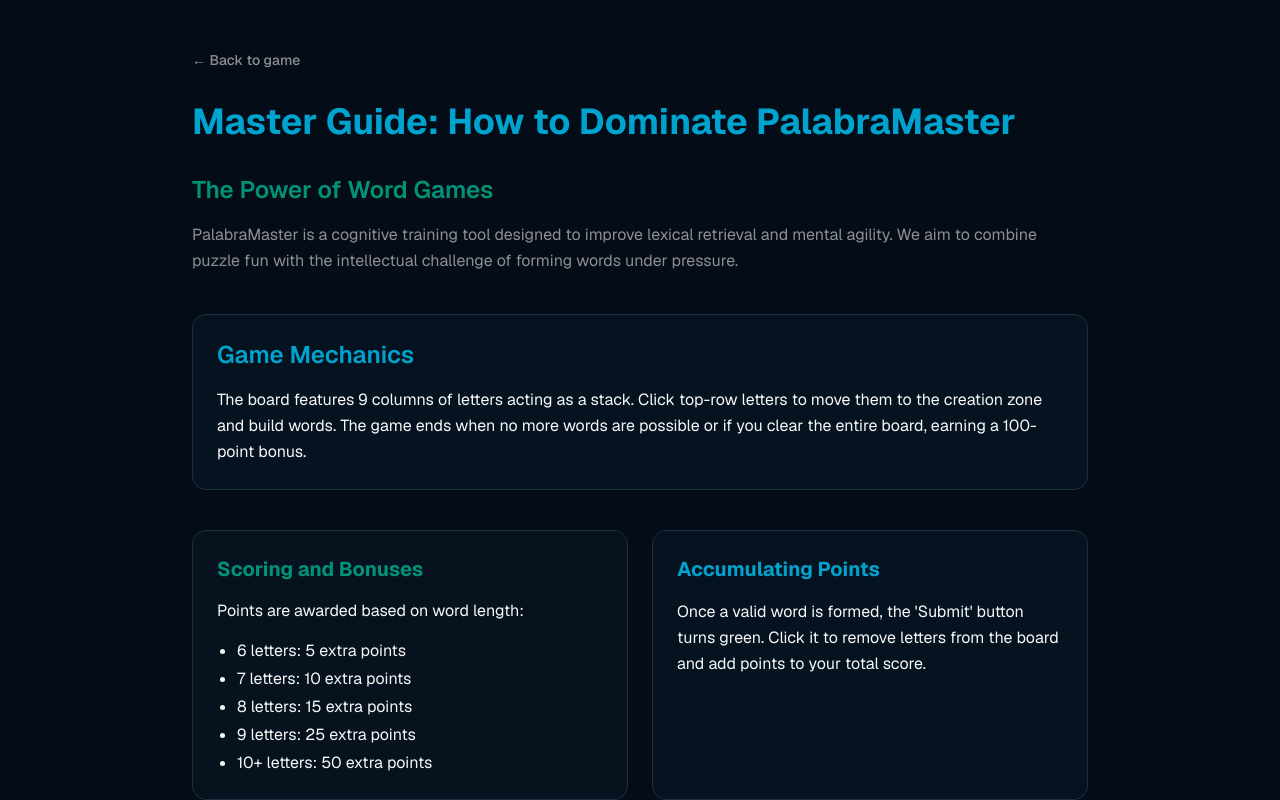
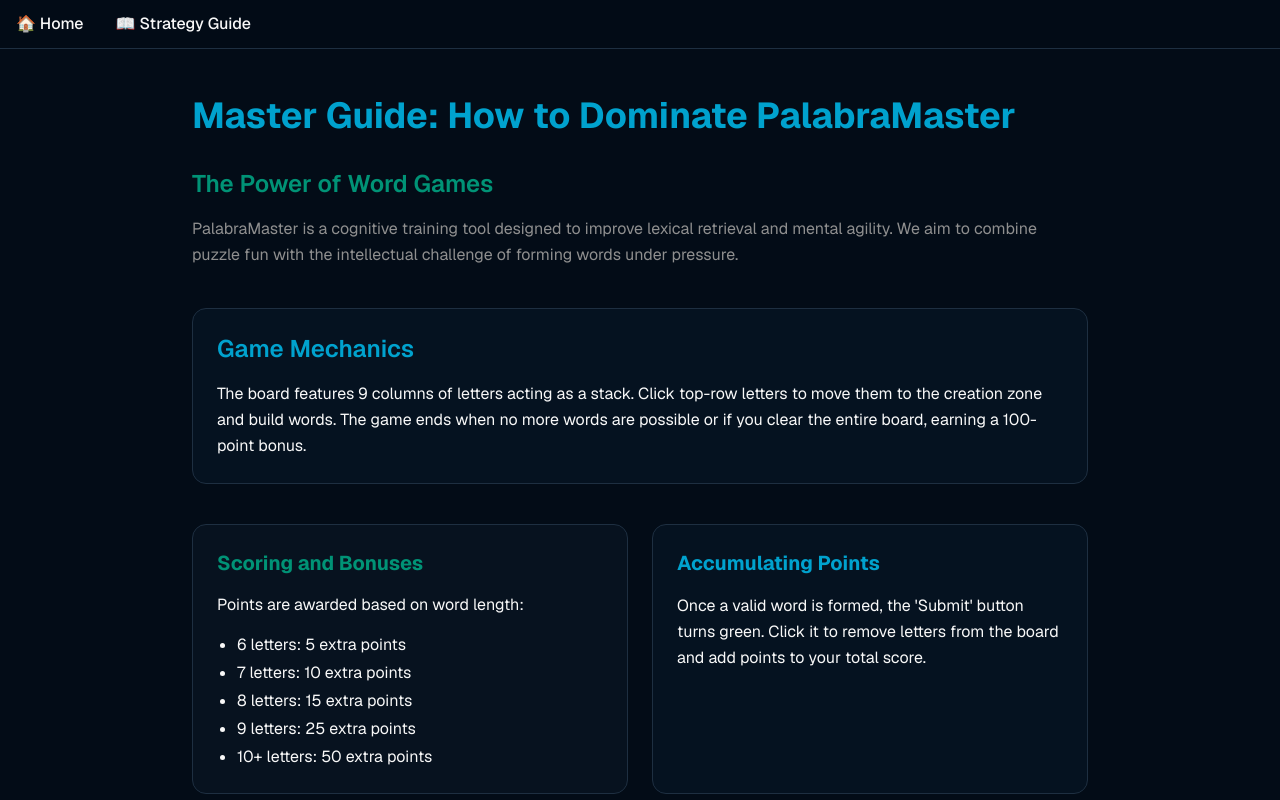
Before and after one commit to Bloobs/word-piston-game, a Next.js app: page /guia-juego in a window 1280 px wide. Shown: the top 800 px of the page. Built offline with nearby package versions, Linux system fonts and the light colour scheme.

Commit message:
Menu hamburguesa añadido

```diff
--- a/app/guia-juego/page.tsx
+++ b/app/guia-juego/page.tsx
@@ -1,7 +1,6 @@
 "use client"
 
 import { useEffect, useState } from "react"
-import Link from "next/link"
 import { useLanguage } from "@/components/language-provider"
 import es from "@/messages/es.json"
 import en from "@/messages/en.json"
@@ -19,12 +18,8 @@ export default function GuiaJuego() {
   if (!mounted) return null
 
   return (
-    <main className="min-h-[100dvh] bg-background text-foreground flex flex-col items-center py-12 px-6">
+    <main className="min-h-[100dvh] bg-background text-foreground flex flex-col items-center py-12 px-6 pt-24">
       <div className="max-w-4xl w-full">
-
-        <Link href="/" className="inline-block mb-8 text-sm font-medium text-muted-foreground hover:text-primary transition-colors">
-          &larr; {t.back_button}
-        </Link>
 
         <h1 className="text-4xl font-bold mb-8 text-primary">{t.title}</h1>
 
--- a/app/layout.tsx
+++ b/app/layout.tsx
@@ -9,6 +9,8 @@ import { SeoArticle } from "@/components/seo-article"
 import { SiteFooter } from "@/components/site-footer"
 import { ScrollToTop } from "@/components/scroll-to-top"
 import { LanguageProvider } from "@/components/language-provider"
+import { Navigation } from "@/components/navigation"
+import { GameStateProvider } from "@/components/game-state-provider"
 
 
 const _geist = Geist({ subsets: ["latin"] })
@@ -69,6 +71,8 @@ export default function RootLayout({
       </head>
       <body className="bg-background font-sans text-foreground antialiased" suppressHydrationWarning>
         <LanguageProvider>
+          <GameStateProvider>
+            <Navigation />
 
         {/* Script principal de AdSense usando next/script antes del contenido */}
         <Script
@@ -113,7 +117,7 @@ export default function RootLayout({
         {/* COMPONENTES GLOBALES SECUNDARIOS */}
         <InstallPWA />
         <NetworkMonitor />
-
+          </GameStateProvider>
         </LanguageProvider>
       </body>
     </html>
--- a/app/page.tsx
+++ b/app/page.tsx
@@ -3,7 +3,7 @@ import Link from "next/link"
 
 export default function Home() {
   return (
-    <main className="relative h-dvh w-full overflow-hidden bg-gradient-to-b from-background via-background to-card">
+    <main className="relative h-dvh w-full overflow-hidden bg-gradient-to-b from-background via-background to-card pt-16">
       <WordGame />
 
       {/* Enlace legal flotante obligatorio para AdSense */}
--- a/app/privacidad/page.tsx
+++ b/app/privacidad/page.tsx
@@ -19,7 +19,7 @@ export default function Privacidad() {
   const t = lang === "en" ? en.privacy : es.privacy
 
   return (
-    <div className="min-h-screen bg-background text-foreground p-6 md:p-12">
+    <div className="min-h-screen bg-background text-foreground p-6 md:p-12 pt-24">
       <div className="max-w-3xl mx-auto space-y-6">
         <Link href="/" className="text-primary hover:underline text-sm font-medium">
           &larr; {t.back_button}
--- /dev/null
+++ b/components/game-state-provider.tsx
@@ -0,0 +1,28 @@
+"use client"
+
+import { createContext, useContext, useState, ReactNode } from "react"
+
+interface GameStateContextType {
+  isGameActive: boolean
+  setIsGameActive: (active: boolean) => void
+}
+
+const GameStateContext = createContext<GameStateContextType | undefined>(undefined)
+
+export function GameStateProvider({ children }: { children: ReactNode }) {
+  const [isGameActive, setIsGameActive] = useState(false)
+
+  return (
+    <GameStateContext.Provider value={{ isGameActive, setIsGameActive }}>
+      {children}
+    </GameStateContext.Provider>
+  )
+}
+
+export function useGameState() {
+  const context = useContext(GameStateContext)
+  if (!context) {
+    throw new Error("useGameState must be used within GameStateProvider")
+  }
+  return context
+}
--- /dev/null
+++ b/components/navigation.tsx
@@ -0,0 +1,78 @@
+"use client"
+
+import { useState } from "react"
+import Link from "next/link"
+import { useLanguage } from "@/components/language-provider"
+import { useGameState } from "@/components/game-state-provider"
+import es from "@/messages/es.json"
+import en from "@/messages/en.json"
+import { Menu, X } from "lucide-react"
+import { Button } from "@/components/ui/button"
+
+export function Navigation() {
+  const { lang } = useLanguage()
+  const { isGameActive } = useGameState()
+  const [isOpen, setIsOpen] = useState(false)
+
+  const t = lang === "en" ? en.footer : es.footer
+
+  const menuItems = [
+    { href: "/", label: t.home, icon: "🏠" },
+    { href: "/guia-juego", label: t.guide, icon: "📖" },
+  ]
+
+  // No mostrar el menú si hay una partida activa
+  if (isGameActive) {
+    return null
+  }
+
+  return (
+    <nav className="fixed top-0 left-0 right-0 z-50 bg-background/80 backdrop-blur-sm border-b border-border">
+      <div className="flex items-center justify-between px-4 py-3 max-w-7xl mx-auto w-full">
+        {/* Menú móvil (hamburguesa) */}
+        <div className="md:hidden">
+          <Button
+            variant="ghost"
+            size="icon"
+            onClick={() => setIsOpen(!isOpen)}
+            className="relative"
+          >
+            {isOpen ? (
+              <X className="h-6 w-6" />
+            ) : (
+              <Menu className="h-6 w-6" />
+            )}
+          </Button>
+
+          {isOpen && (
+            <div className="absolute top-14 left-0 mt-2 w-48 bg-card border border-border rounded-lg shadow-lg overflow-hidden">
+              {menuItems.map((item) => (
+                <Link
+                  key={item.href}
+                  href={item.href}
+                  className="block px-4 py-3 text-foreground hover:bg-accent/10 transition-colors border-b border-border last:border-b-0"
+                  onClick={() => setIsOpen(false)}
+                >
+                  {item.icon} {item.label}
+                </Link>
+              ))}
+            </div>
+          )}
+        </div>
+
+        {/* Menú PC (horizontal) */}
+        <div className="hidden md:flex items-center gap-8">
+          {menuItems.map((item) => (
+            <Link
+              key={item.href}
+              href={item.href}
+              className="text-foreground hover:text-primary transition-colors font-medium flex items-center gap-2"
+            >
+              {item.icon} {item.label}
+            </Link>
+          ))}
+        </div>
+      </div>
+    </nav>
+  )
+}
--- a/components/word-game/word-game.tsx
+++ b/components/word-game/word-game.tsx
@@ -3,6 +3,7 @@
 import { AnimatePresence, motion } from "framer-motion"
 import { useMemo, useState, useEffect } from "react"
 import { useWordGame } from "@/hooks/use-word-game"
+import { useGameState } from "@/components/game-state-provider"
 import { INITIAL_RANKING, StartScreen, type RankingEntry } from "./start-screen"
 import { ScoreDisplay } from "./score-display"
 import { WordZone } from "./word-zone"
@@ -67,6 +68,7 @@ declare global {
 
 export function WordGame() {
   const { state, actions, currentWord, isCurrentWordValid } = useWordGame()
+  const { setIsGameActive } = useGameState()
   const t = useTranslations(state.language)
 
   const [selectedCountry, setSelectedCountry] = useState(getCountryFromBrowserLocale)
@@ -120,6 +122,12 @@ export function WordGame() {
 
     fetchRankings()
   }, [])
+
+  // Actualizar estado de partida activa para controlar la visibilidad del menú
+  useEffect(() => {
+    const isGamePlaying = state.gameStarted && !state.gameOver
+    setIsGameActive(isGamePlaying)
+  }, [state.gameStarted, state.gameOver, setIsGameActive])
 
   // El ranking actual a mostrar dependerá del idioma seleccionado
   const currentRanking = rankingByLanguage[state.language];
```
